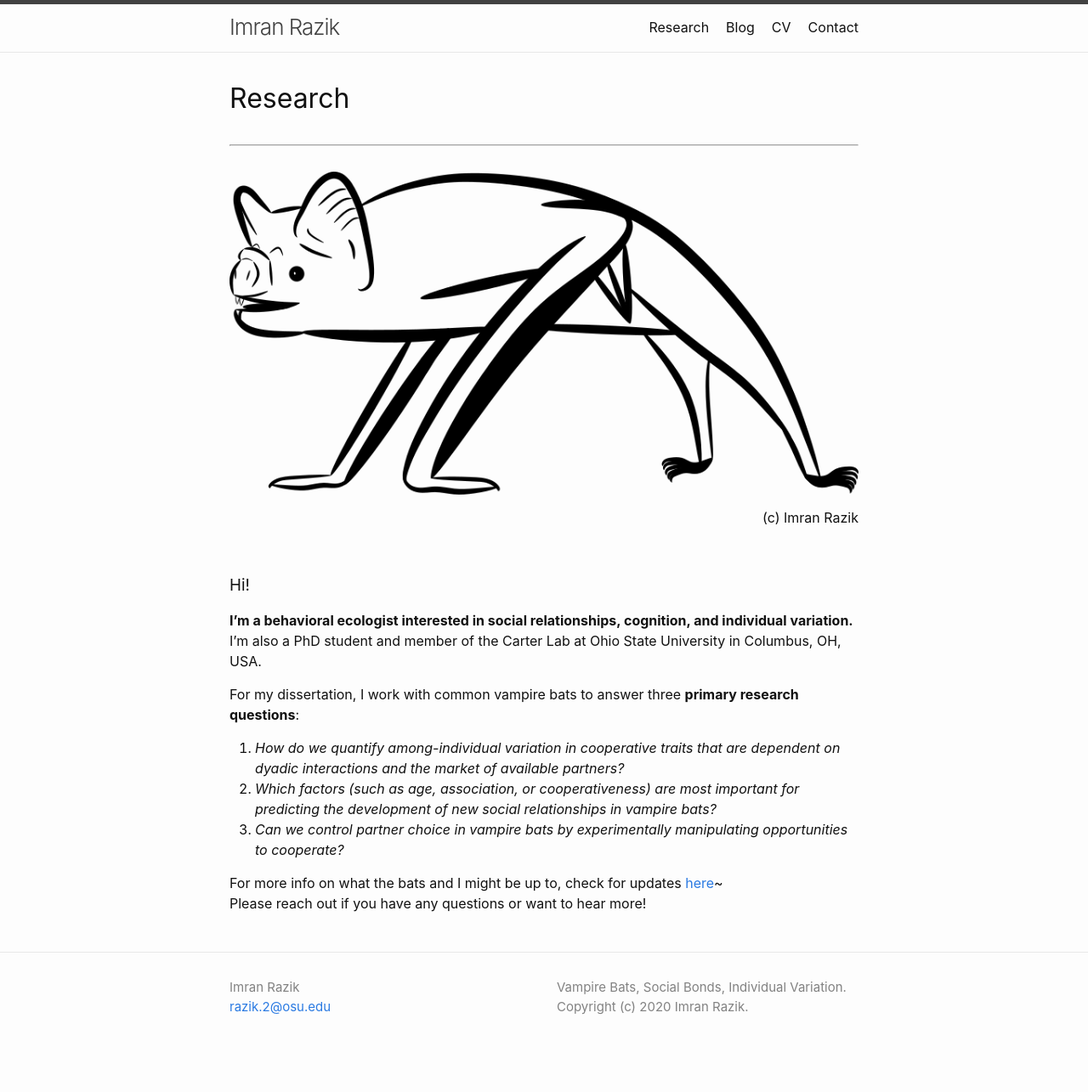
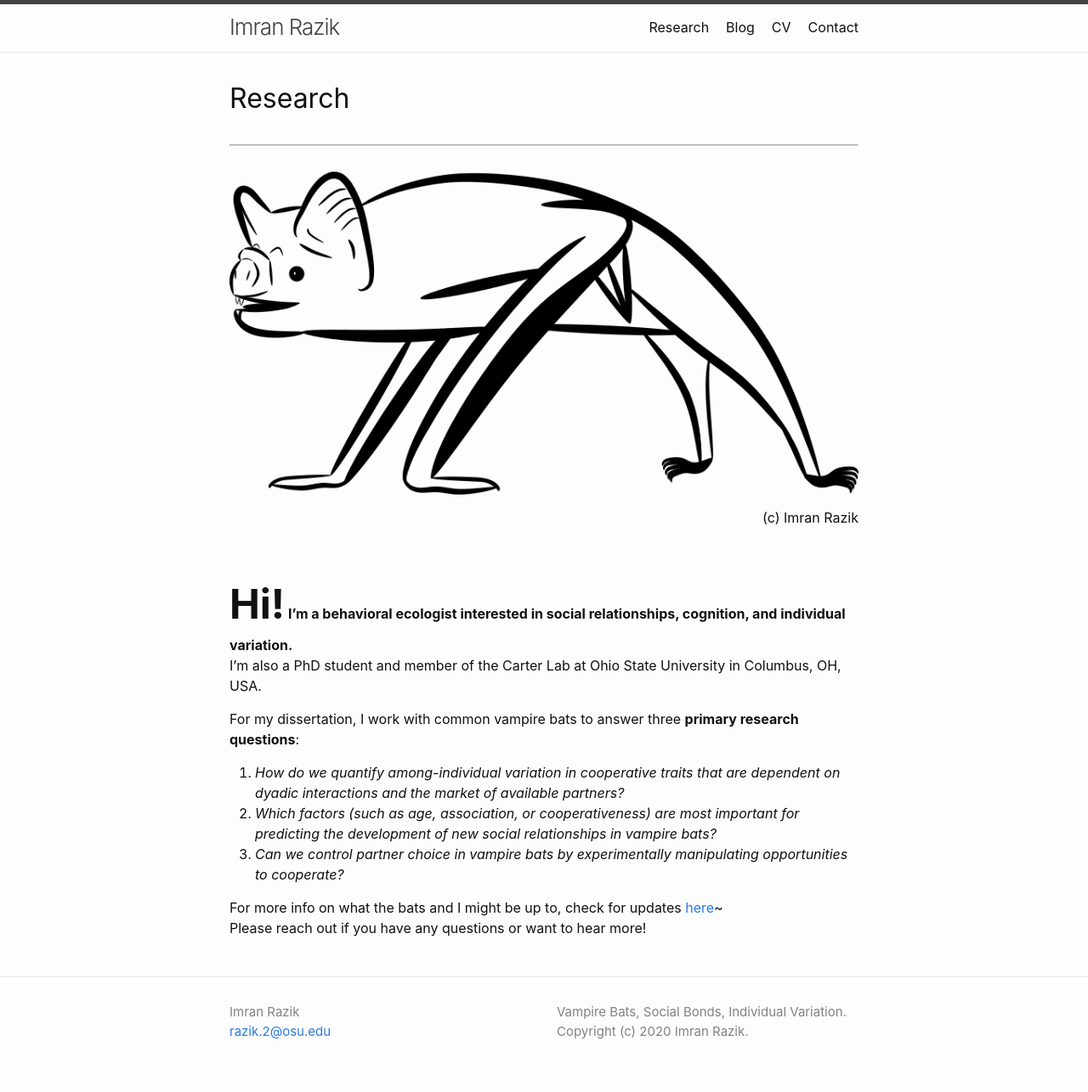
Before and after one commit to imranrazik/imranrazik.github.io, a Jekyll site: the page built from index.md, in a window 1280 px wide. Shown: the whole page at 85% size. Built offline with Jekyll 4.4.1, drawn with Linux system fonts in a browser that asks for light colours; our own code applies the rules of GitHub Pages for plain Markdown files; before the commit the page ends 1256 px from its top, so only the background shows below that.

Commit message:
Update index.md

```diff
--- a/index.md
+++ b/index.md
@@ -10,7 +10,7 @@ layout: home
 
 <br/>
 
-### Hi!
+<b> <font size="18"> Hi!</font> </b>
 <b> I'm a behavioral ecologist interested in social relationships, cognition, and individual variation. </b> <br/>
 I'm also a PhD student and member of the Carter Lab at Ohio State University in Columbus, OH, USA.
 
```
